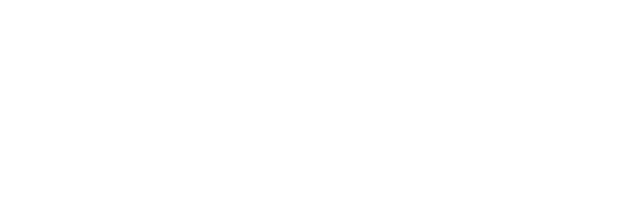
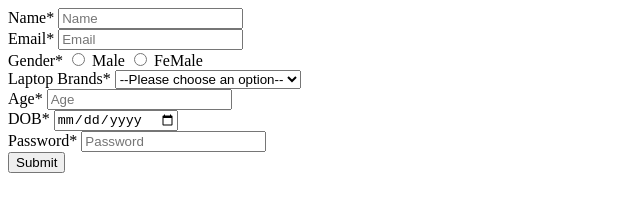
Before and after one commit to acciojob/car-insurance-form-souvik500, a website: page main.html in a window 1280 px wide. Shown: the whole page, without its empty margins (0-640 px from the left). Drawn offline with Linux system fonts and the light colour scheme.

Commit message:
created a submission

```diff
--- a/main.html
+++ b/main.html
@@ -7,6 +7,39 @@
 </head>
 
 <body>
+
+	<section>
+		<form action="#" method="post">
+			<label for="name">Name*</label>
+			<input type="text" name="name" id="name" placeholder="Name" required> <br>
+			<label for="email">Email*</label>
+			<input type="email" name="email" id="email" placeholder="Email" required> <br>
+			<label for="name">Gender*</label>
+			<input type="radio" name="gender" id="gender_m " required> Male
+			<input type="radio" name="gender" id="gender_f" required> FeMale <br>
+			<label for="brands">Laptop Brands*</label>
+			<select name="laptop" id="laptop">
+				<option selected disabled>--Please choose an option--</option>
+				<option value="Apple">Apple</option>
+				<option value="Asus">Asus</option>
+				<option value="Hp">HP</option>
+			</select> <br>
+			<label for="age">Age*</label>
+			<input type="number" name="age" id="age" placeholder="Age" required> <br>
+			<label for="dob">DOB*</label>
+			<input type="date" name="dob" id="dob" required> <br>
+
+			<label for="password">Password*</label>
+			<input type="password" name="password" id="password" placeholder="Password" required> <br>
+
+
+
+			<button type="submit">Submit</button>
+
+
+		</form>
+	</section>
+
 	<!-- the entire body must be written by student -->
     <script type="text/javascript" src="./script.js">
 </script>
```
